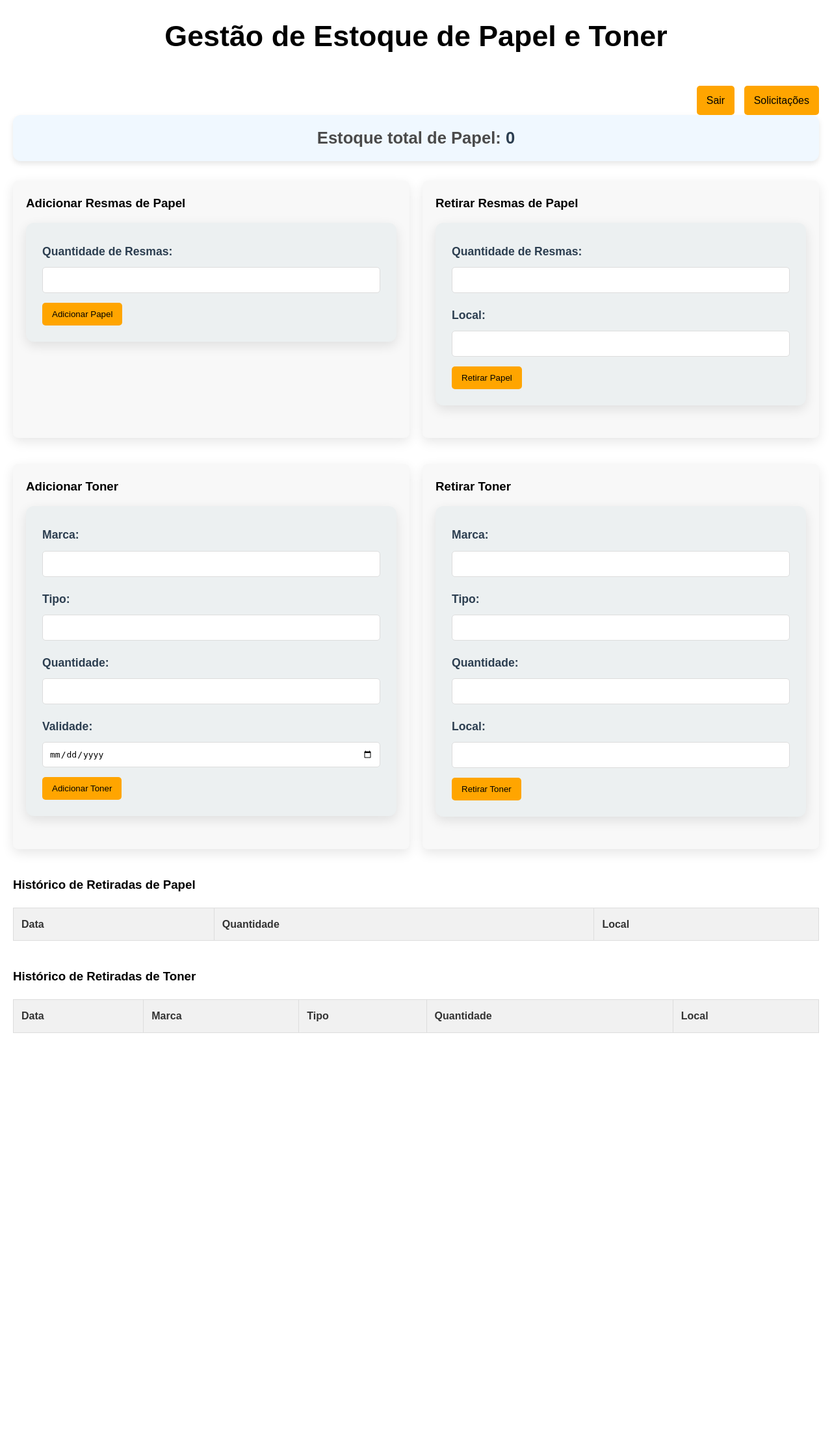
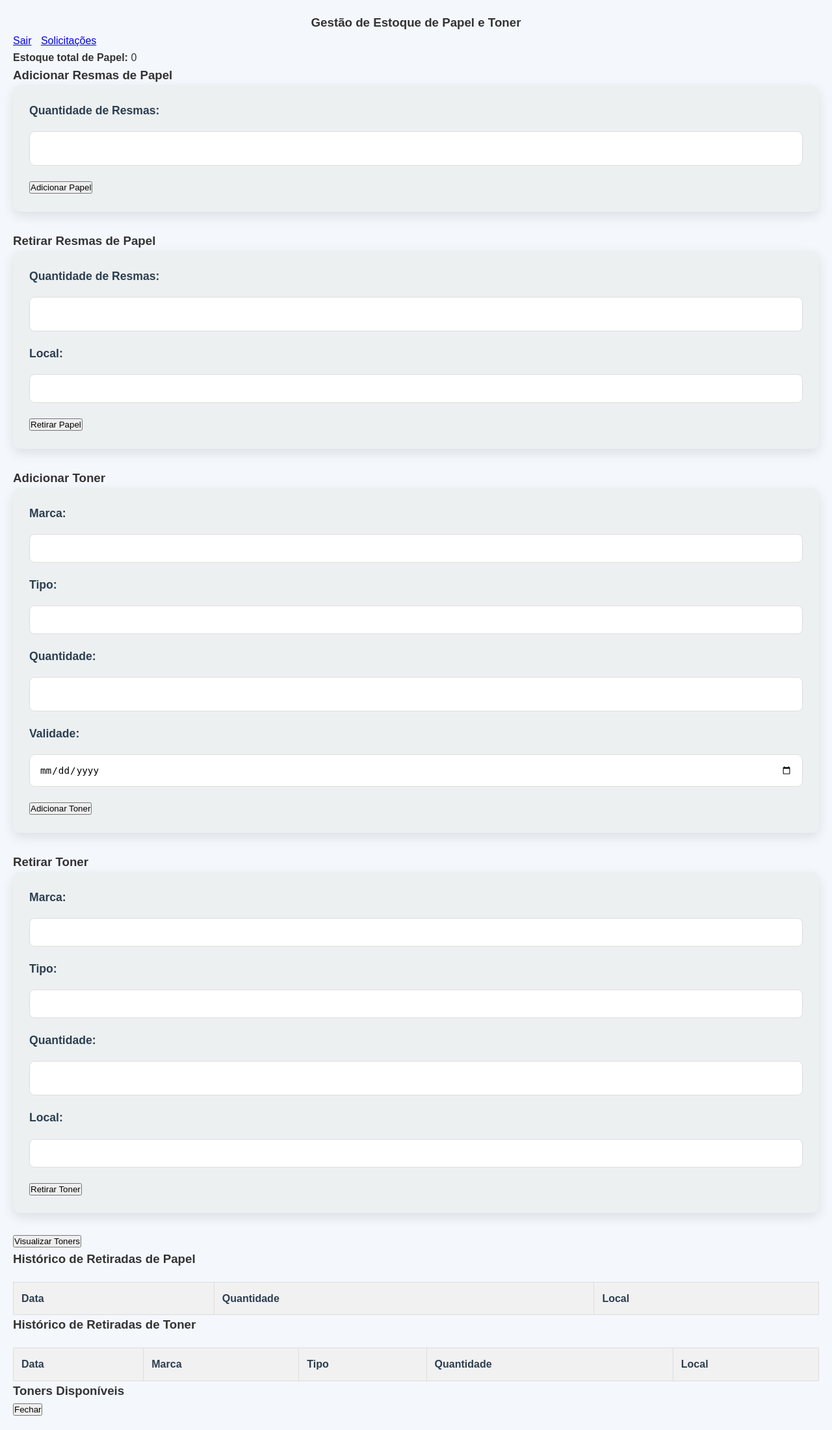
Before and after one commit to laviniasa/selbmanager, a Flask app: page / in a window 1280 px wide. Shown: the whole page at 65% size. Before the commit the page ends 1590 px from the top, so only its background shows below. Run offline with Flask 3, Linux system fonts and the light colour scheme; the visitor is signed in with stand-in values (Sample User, id 1); lists and menus that the app fills with data are empty.

Commit message:
Update index.html

```diff
--- a/gerenciador_estoque/templates/index.html
+++ b/gerenciador_estoque/templates/index.html
@@ -7,215 +7,10 @@
     <meta name="keywords" content="estoque, papel, toner, gestão">
     <title>Gestão de Estoque de Papel e Toner</title>
     <link rel="stylesheet" href="{{ url_for('static', filename='styles.css') }}">
-    <style>
-        /* Estilos Gerais */
-        body {
-            font-family: Arial, sans-serif;
-            background-color: #fff;
-            color: #000;
-            padding: 20px;
-            margin: 0;
-        }
-
-        h2 {
-            text-align: center;
-            color: #000000;
-            margin-bottom: 40px;
-        }
-
-        /* Efeito de Hover e Foco nos Botões */
-        .btn {
-            text-decoration: none;
-            padding: 10px 15px;
-            background-color: #FFA500;
-            color: #000;
-            border: none;
-            border-radius: 5px;
-            display: inline-block;
-            transition: all 0.3s ease;
-        }
-
-        .btn:hover {
-            transform: scale(1.1);
-            background-color: #ff7f00;
-        }
-
-        .btn:focus {
-            outline: none;
-        }
-
-        /* Seção de Boas-Vindas e Logout */
-        .logout-section {
-            text-align: right;
-        }
-
-        .estoque-info {
-            text-align: center;
-            background-color: #f0f8ff;
-            padding: 15px 30px;
-            border-radius: 12px;
-            box-shadow: 0 4px 8px rgba(0, 0, 0, 0.1);
-            margin-bottom: 30px;
-        }
-
-        .estoque-info p {
-            font-size: 1.6em;
-            font-weight: 600;
-            color: #4a4a4a;
-            margin: 0;
-        }
-
-        .estoque-info span {
-            color: #2c3e50;
-            font-weight: 700;
-        }
-
-        /* Layout para Formulários */
-        .form-section {
-            display: flex;
-            flex-wrap: wrap;
-            gap: 20px;
-            justify-content: space-between;
-            margin-bottom: 40px;
-        }
-
-        .form-container {
-            flex: 1;
-            min-width: 300px;
-            background-color: #f8f8f8;
-            padding: 20px;
-            border-radius: 8px;
-            box-shadow: 0 6px 18px rgba(0, 0, 0, 0.1);
-        }
-
-        .form-container h3 {
-            color: #000000;
-            margin-bottom: 15px;
-        }
-
-        label {
-            display: block;
-            margin: 5px 0;
-            font-weight: bold;
-        }
-
-        input[type="number"],
-        input[type="text"],
-        input[type="date"],
-        input[type="submit"] {
-            width: 100%;
-            padding: 10px;
-            margin: 5px 0 15px;
-            border-radius: 5px;
-            border: 1px solid #ddd;
-            font-size: 1em;
-        }
-
-        input[type="submit"] {
-            background-color: #FFA500;
-            color: #fff;
-            cursor: pointer;
-            transition: background-color 0.3s ease;
-        }
-
-        input[type="submit"]:hover {
-            background-color: #ff7f00;
-        }
-
-        /* Tabelas de Histórico */
-        table {
-            width: 100%;
-            border-collapse: collapse;
-            margin-bottom: 40px;
-        }
-
-        table th,
-        table td {
-            padding: 12px;
-            text-align: left;
-            border: 1px solid #ddd;
-            color: #333;
-        }
-
-        table th {
-            background-color: #f1f1f1;
-            font-weight: bold;
-        }
-
-        table tr:nth-child(even) {
-            background-color: #f9f9f9;
-        }
-
-        table tr:hover {
-            background-color: #f1f1f1;
-        }
-
-        /* Modal para Toner */
-        #tonerModal {
-            display: none;
-            position: fixed;
-            top: 0;
-            left: 0;
-            width: 100%;
-            height: 100%;
-            background-color: rgba(0, 0, 0, 0.7);
-            z-index: 1000;
-            justify-content: center;
-            align-items: center;
-        }
-
-        .modal-content {
-            background-color: white;
-            padding: 20px;
-            border-radius: 12px;
-            width: 80%;
-            max-width: 500px;
-            overflow-y: auto;
-        }
-
-        .modal-content ul {
-            list-style-type: none;
-            padding: 0;
-        }
-
-        .modal-content li {
-            margin-bottom: 10px;
-            padding: 10px;
-            background-color: #f4f4f4;
-            border-radius: 8px;
-            box-shadow: 0 2px 5px rgba(0, 0, 0, 0.1);
-        }
-
-        /* Rodapé */
-        footer {
-            text-align: center;
-            padding: 20px;
-            background-color: #1e4a28;
-            color: #fff;
-            font-size: 14px;
-            margin-top: 40px;
-        }
-
-        /* Media Queries para Responsividade */
-        @media (max-width: 768px) {
-            .form-section {
-                flex-direction: column;
-            }
-
-            .form-container {
-                width: 100%;
-                margin-bottom: 20px;
-            }
-
-            h2 {
-                font-size: 1.8em;
-            }
-        }
-    </style>
 </head>
 <body>
 
-    <h2>Gestão de Estoque de Papel e Toner</h2>
+<center><h3>Gestão de Estoque de Papel e Toner</h3></center>
 
 <!-- Seção de Boas-Vindas e Logout -->
 <section class="logout-section">
@@ -273,7 +68,7 @@
         </form>
     </div>
 
-        <!-- Retirar Toner -->
+    <!-- Retirar Toner e Visualizar Toners -->
     <div class="form-container">
         <h3>Retirar Toner</h3>
         <form method="POST" action="{{ url_for('retirar_toner') }}">
@@ -287,6 +82,11 @@
             <input type="text" name="local" id="local" required>
             <button type="submit" class="btn">Retirar Toner</button>
         </form>
+
+        <!-- Botão para visualizar toners -->
+        <div class="button-container">
+            <button id="btnVisualizarToners" class="btn">Visualizar Toners</button>
+        </div>
     </div>
 
 </section>
@@ -343,11 +143,13 @@
     <div class="modal-content">
         <h3>Toners Disponíveis</h3>
         <ul id="tonerList">
-                {% for toner in toners_disponiveis %}
-                    <li><strong>Marca:</strong> {{ toner.marca }} | <strong>Tipo:</strong> {{ toner.tipo }} | <strong>Quantidade:</strong> {{ toner.quantidade }}</li>
+            {% for marca, tipos in estoque_toner.items() %}
+                {% for tipo, dados in tipos.items() %}
+                    <li><strong>Marca:</strong> {{ marca }} | <strong>Tipo:</strong> {{ tipo }} | <strong>Quantidade:</strong> {{ dados['quantidade'] }} | <strong>Validade:</strong> {{ dados['validade'] }}</li>
+                {% endfor %}
             {% endfor %}
         </ul>
-            <button onclick="closeModal()" class="btn" style="background-color: #e74c3c; color: white;">Fechar</button>
+        <button onclick="closeModal()" class="btn close-btn">Fechar</button>
     </div>
 </div>
 
@@ -361,6 +163,13 @@
     function closeModal() {
         document.getElementById('tonerModal').style.display = 'none';
     }
+
+    // Fechar o modal ao clicar fora dele
+    window.addEventListener('click', function(event) {
+        if (event.target === document.getElementById('tonerModal')) {
+            closeModal();
+        }
+    });
 </script>
 
 </body>
```
Lines whose indentation alone changed are shown as unchanged.
